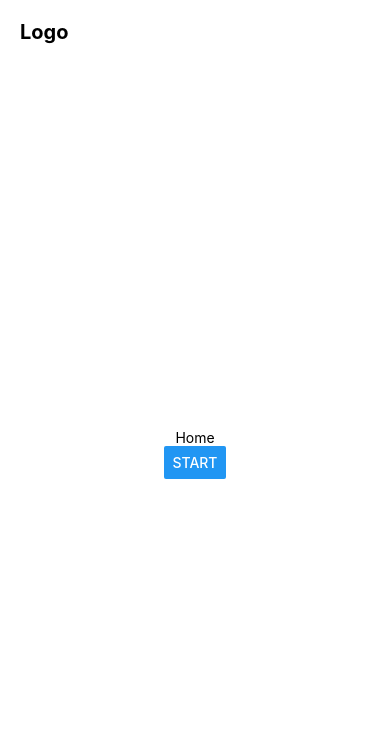
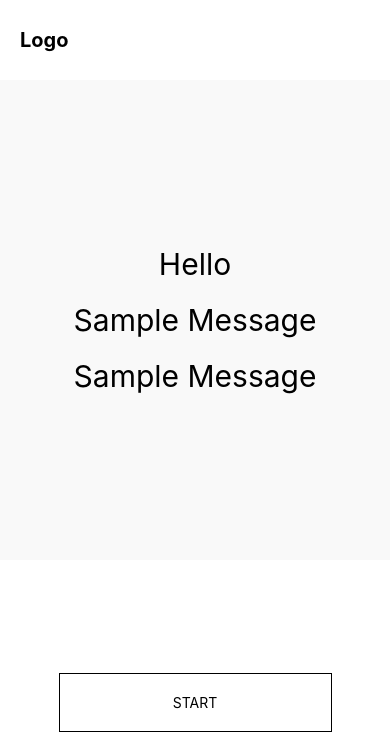
Before and after one commit to nbstsh/salami-app-native, a React Native app: screen / in a window 390 px wide. Shown: the top 748 px of the page. Built offline with nearby package versions, Linux system fonts and the light colour scheme.

Commit message:
HomeScreen basic style

```diff
--- a/components/Header.js
+++ b/components/Header.js
@@ -16,9 +16,11 @@ const Header = () => {
 
 const styles = StyleSheet.create({
 	header: {
-		padding: 20
+		height: 80,
+		justifyContent: 'center'
 	},
 	logo: {
+		padding: 20,
 		fontSize: 20,
 		fontWeight: 'bold'
 	}
--- a/components/HomeScreen.js
+++ b/components/HomeScreen.js
@@ -1,22 +1,40 @@
-import React, { useContext } from 'react';
+import React from 'react';
 import Layout from './Layout';
-import { Text, Button } from 'react-native';
+import { View, Text, StyleSheet } from 'react-native';
 import { ROUTE } from '../constants';
-import AppContext from '../contexts/AppContext';
+import NavigationButton from './common/NavigationButton';
 
 const Home = () => {
-	const { navigate } = useContext(AppContext);
 	return (
 		<Layout>
-			<Text>Home</Text>
-			<Button
-				title='START'
-				onPress={() => {
-					navigate(ROUTE.CAMERA);
-				}}
-			/>
+			<View style={styles.messageBox}>
+				<Text style={styles.message}>Hello</Text>
+				<Text style={styles.message}>Sample Message</Text>
+				<Text style={styles.message}>Sample Message</Text>
+			</View>
+			<View style={styles.buttonBox}>
+				<NavigationButton text='START' to={ROUTE.CAMERA} />
+			</View>
 		</Layout>
 	);
 };
 
+const styles = StyleSheet.create({
+	messageBox: {
+		backgroundColor: '#F9F9F9',
+		height: 480,
+		alignItems: 'center',
+		justifyContent: 'center'
+	},
+	message: {
+		fontSize: 30,
+		padding: 10
+	},
+	buttonBox: {
+		flex: 1,
+		alignItems: 'center',
+		justifyContent: 'center'
+	}
+});
+
 export default Home;
--- a/components/Layout.js
+++ b/components/Layout.js
@@ -17,9 +17,7 @@ const styles = StyleSheet.create({
 	},
 	container: {
 		flex: 1,
-		backgroundColor: '#fff',
-		alignItems: 'center',
-		justifyContent: 'center'
+		backgroundColor: '#fff'
 	}
 });
 
--- /dev/null
+++ b/components/common/NavigationButton.js
@@ -0,0 +1,32 @@
+import React, { useContext } from 'react';
+import { TouchableHighlight, Text } from 'react-native';
+import AppContext from '../../contexts/AppContext';
+
+const NavigationButton = ({ text, to, buttonStyle, textStyle }) => {
+	const { navigate } = useContext(AppContext);
+	const defaultStyle = {
+		button: {
+			backgroundColor: '#fff',
+			borderWidth: 1,
+			width: '70%',
+			padding: 20,
+			justifyContent: 'center',
+			alignItems: 'center'
+		},
+		text: {
+			color: '#000'
+		}
+	};
+	return (
+		<TouchableHighlight
+			style={buttonStyle || defaultStyle.button}
+			onPress={() => {
+				navigate(to);
+			}}
+		>
+			<Text style={textStyle || defaultStyle.text}>{text}</Text>
+		</TouchableHighlight>
+	);
+};
+
+export default NavigationButton;
```
